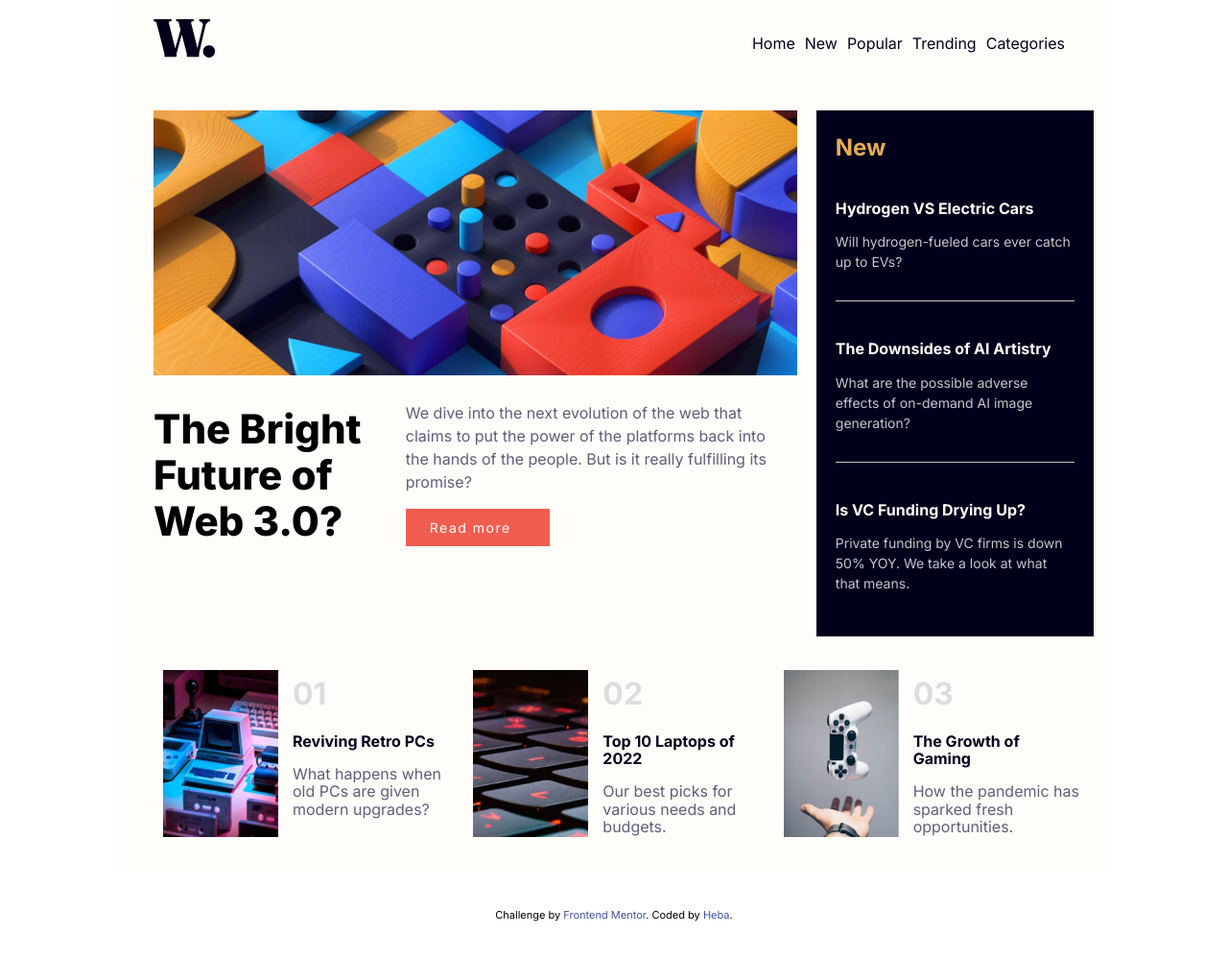
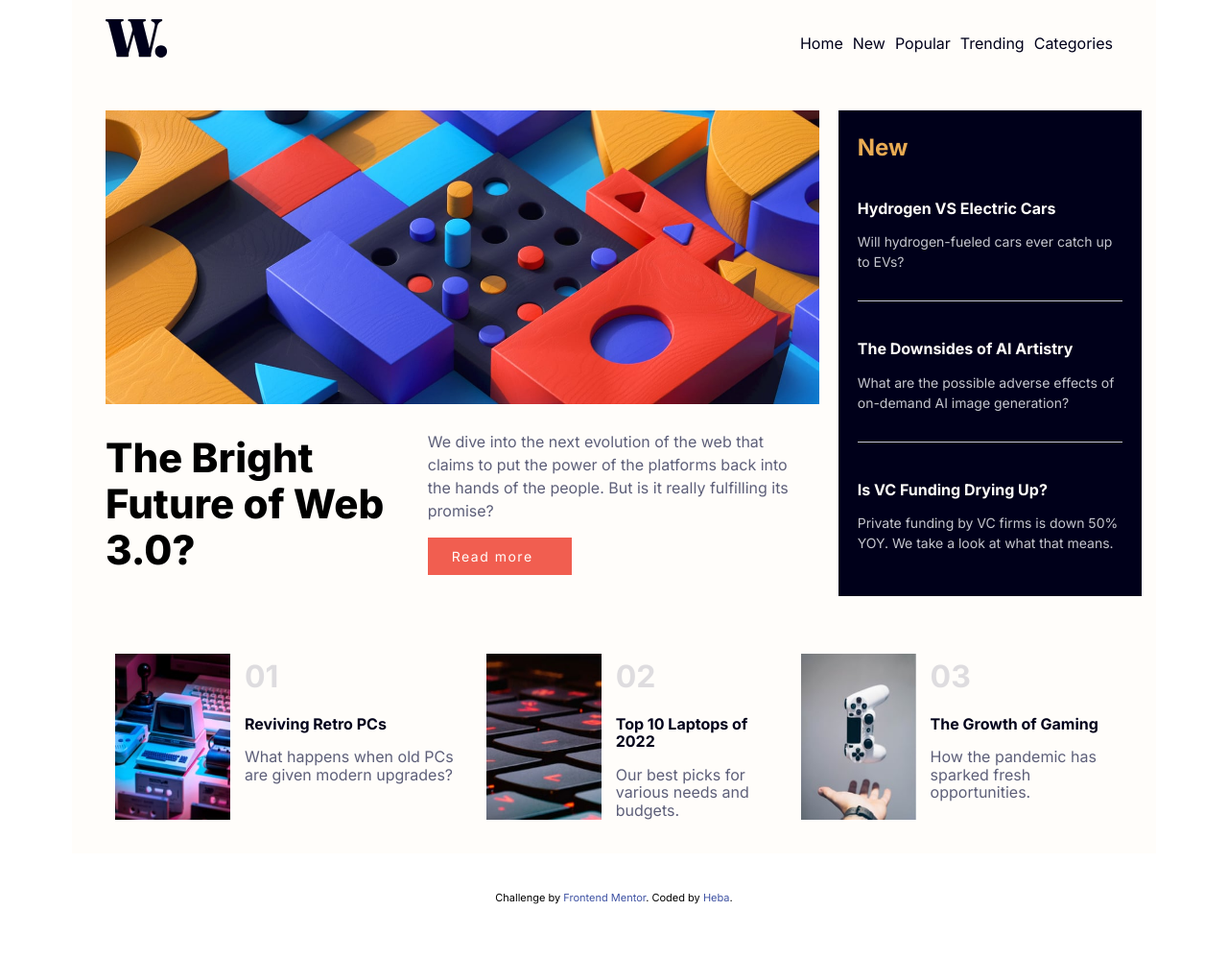
Before and after one commit to Taktoka/News-homepage, a plain HTML site: page index.html in a window 1280 px wide. Shown: the whole page at 96% size. Drawn offline with Linux system fonts and the light colour scheme; a web font is replaced by a local one.

Commit message:
Update main.css

```diff
--- a/css/main.css
+++ b/css/main.css
@@ -19,7 +19,7 @@ ul {
   outline: none;
 }
 .main {
-  width: 1000px;
+  width: 1100px;
   padding-left: 15px;
   padding-right: 15px;
   margin-left: auto;
@@ -162,7 +162,6 @@ ul {
   justify-content: space-between;
 }
 .feat {
-  width: calc(100% / 3);
   display: flex;
   justify-content: space-around;
 }
```
